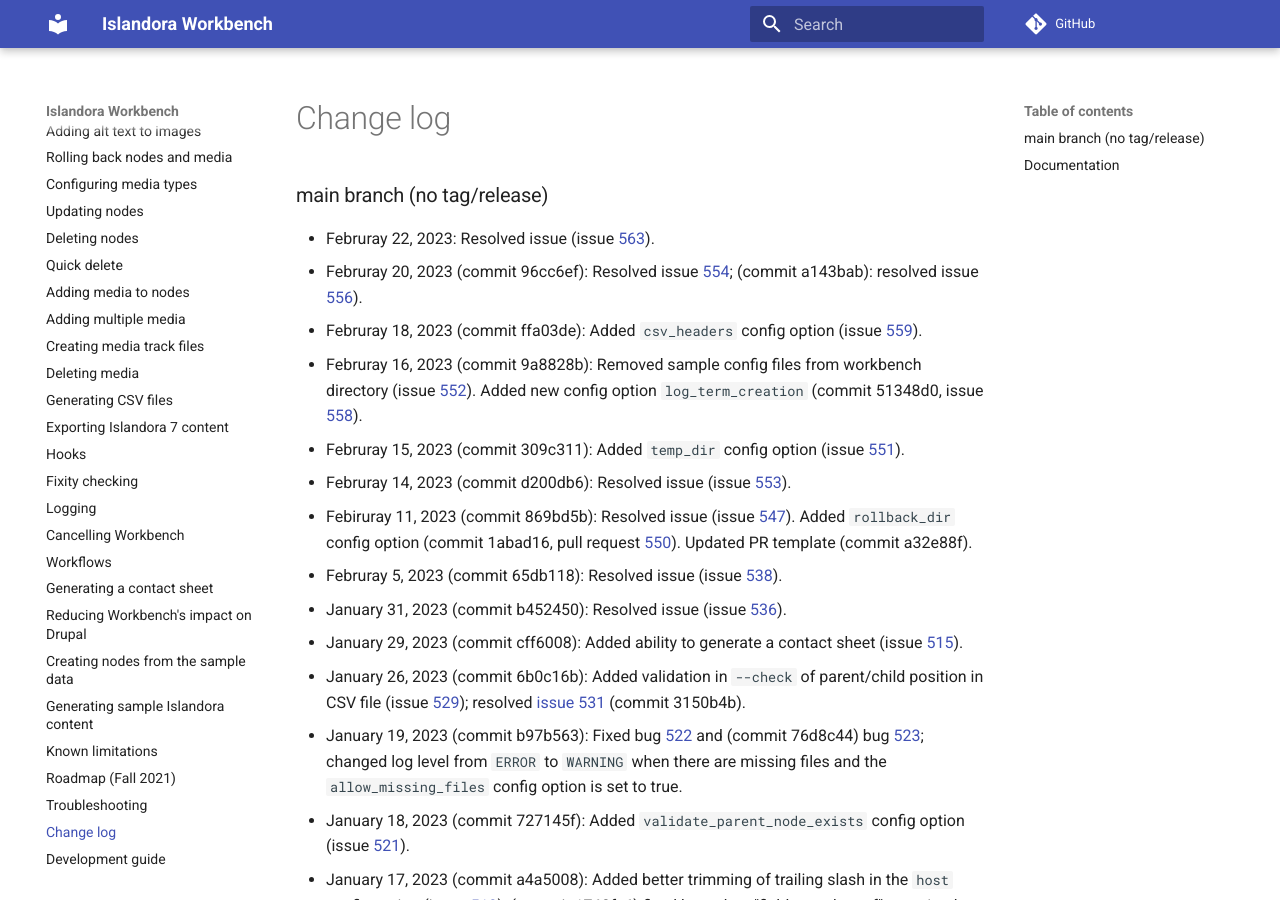
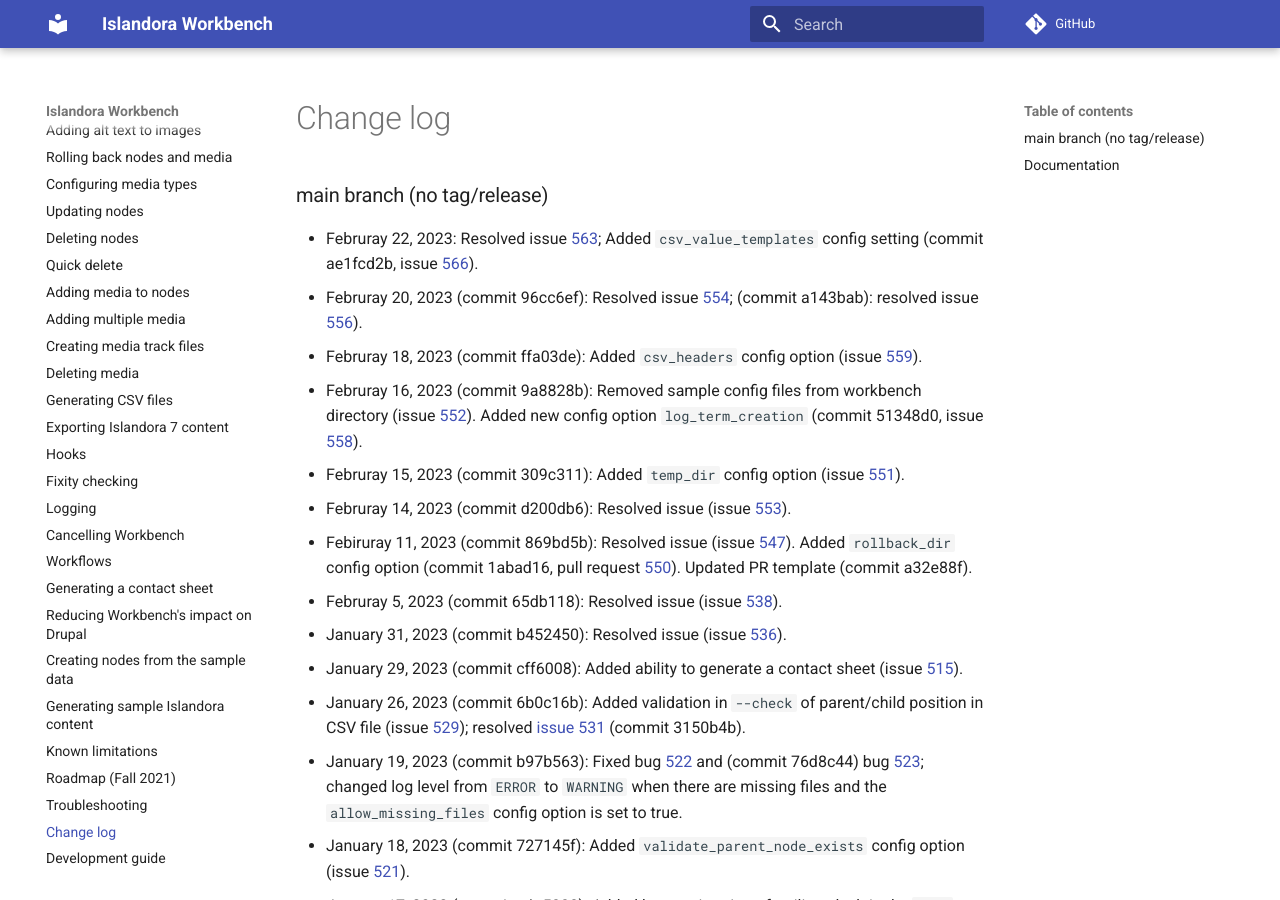
Before and after one commit to mjordan/islandora_workbench_docs, an MkDocs documentation site: the page built from docs/changelog.md, in a window 1280 px wide and 900 px high. Built offline with MkDocs 1.6.1 and Material for MkDocs 9.7.7, drawn with Linux system fonts in a browser that asks for light colours; comment, search, counter and statistics services are not loaded; some of the changed text lies outside the part shown.

Commit message:
Added docs on CSV value templates.

```diff
--- a/docs/changelog.md
+++ b/docs/changelog.md
@@ -1,6 +1,6 @@
 ### main branch (no tag/release)
 
-* Februray 22, 2023: Resolved issue (issue [563](https://github.com/mjordan/islandora_workbench/issues/563)).
+* Februray 22, 2023: Resolved issue [563](https://github.com/mjordan/islandora_workbench/issues/563); Added `csv_value_templates` config setting (commit ae1fcd2b, issue [566](https://github.com/mjordan/islandora_workbench/issues/566)).
 * Februray 20, 2023 (commit 96cc6ef): Resolved issue [554](https://github.com/mjordan/islandora_workbench/issues/554); (commit a143bab): resolved issue [556](https://github.com/mjordan/islandora_workbench/issues/556)).
 * Februray 18, 2023 (commit ffa03de): Added `csv_headers` config option (issue [559](https://github.com/mjordan/islandora_workbench/issues/559)).
 * Februray 16, 2023 (commit 9a8828b): Removed sample config files from workbench directory (issue [552](https://github.com/mjordan/islandora_workbench/issues/552)). Added new config option `log_term_creation` (commit 51348d0, issue [558](https://github.com/mjordan/islandora_workbench/issues/558)).
@@ -42,7 +42,7 @@
 
 ### Documentation
 
-* February 22, 2023: Updated "[Preparing your data](/islandora_workbench_docs/preparing_data/)".
+* February 22, 2023: Updated "[Preparing your data](/islandora_workbench_docs/preparing_data/)"; added "[CSV value templates](/islandora_workbench_docs/csv_value_templates/)".
 * February 20, 2023: Updated "[Rolling back nodes and media](/islandora_workbench_docs/rolling_back/)".
 * February 18, 2023: Updated "[Field data (Drupal and CSV)](/islandora_workbench_docs/fields/#using-field-labels-as-csv-column-headers)" to include new `csv_headers` setting.
 * February 16, 2023: Updated "[Configuration](/islandora_workbench_docs/configuration/#logging-settings)" to include new `log_term_creation` setting.
--- a/mkdocs.yml
+++ b/mkdocs.yml
@@ -14,6 +14,7 @@
     - Field data (Drupal and CSV): fields.md
     - Ignoring CSV rows and columns: ignoring_csv_rows_and_columns.md
     - CSV field templates: field_templates.md
+    - CSV value templates: csv_value_templates.md
     - Creating paged, compound, and collection content: paged_and_compound.md
     - Creating nodes without media: nodes_only.md
     - Creating nodes from files: creating_nodes_from_files.md
```
Also changed, not shown: docs/configuration.md (+1 -0 lines), docs/csv_value_templates.md (added, +39 -0 lines), docs/field_templates.md (+1 -1 lines).
